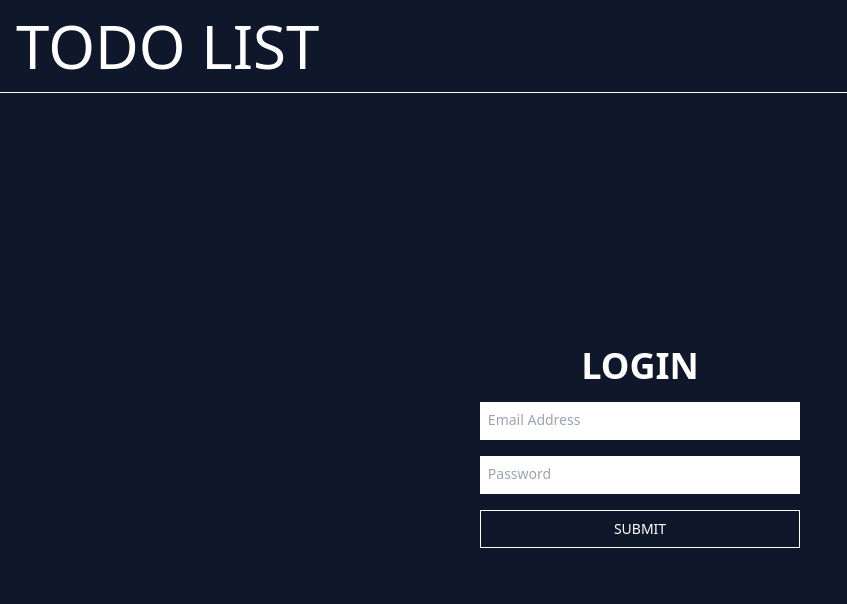
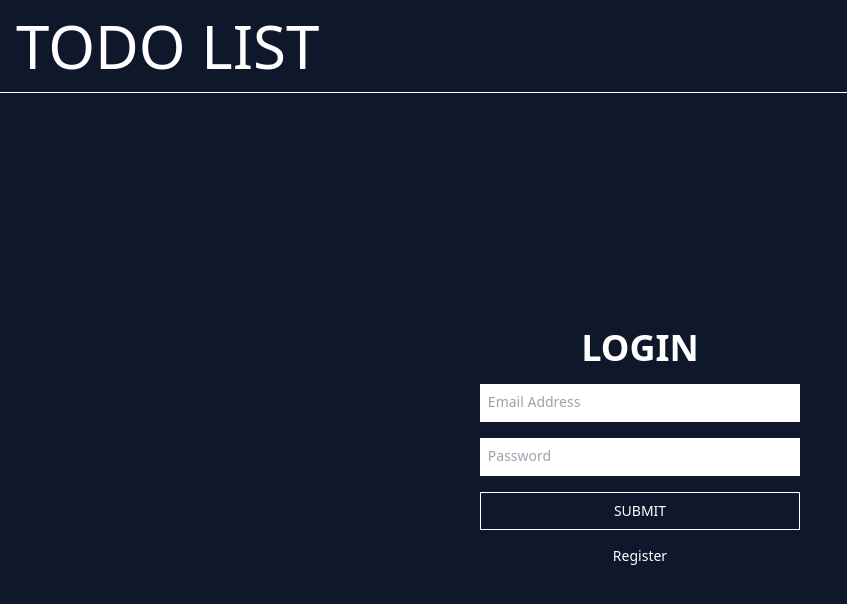
Before and after one commit to Pobarul-islam/nextjs-todoapp, a Next.js app: page /Login in a window 1280 px wide. Shown: the top 604 px of the page, without its empty margins (0-847 px from the left). Built offline with nearby package versions, Linux system fonts and the light colour scheme; no server answers; some icons are missing.

Commit message:
auth added

```diff
--- /dev/null
+++ b/pages/Context/AuthContext.js
@@ -0,0 +1,55 @@
+import React, { useContext, useState, useEffect } from "react";
+
+import {
+  signInWithEmailAndPassword,
+  createUserWithEmailAndPassword,
+  signOut,
+  onAuthStateChanged,
+} from "firebase/auth";
+import auth from "../../firebase";
+
+
+const AuthContext = React.createContext();
+
+export function UseAuth() {
+  return useContext(AuthContext);
+}
+
+export function AuthProvider({ children }) {
+  const [currentUser, setCurrentUser] = useState(null);
+  const [loading, setLoading] = useState(true);
+
+  function signup(email, password) {
+    createUserWithEmailAndPassword(auth, email, password);
+    return;
+  }
+
+  function login(email, password) {
+    return signInWithEmailAndPassword(auth, email, password);
+  }
+
+  function logout() {
+    return signOut(auth);
+  }
+
+  useEffect(() => {
+    const unsubscribe = onAuthStateChanged(auth, async (user) => {
+      setCurrentUser(user);
+      setLoading(false);
+    });
+    return unsubscribe;
+  }, []);
+
+  const value = {
+    currentUser,
+    login,
+    signup,
+    logout,
+  };
+
+  return (
+    <AuthContext.Provider value={value}>
+      {!loading && children}
+    </AuthContext.Provider>
+  );
+}
--- a/pages/Login.js
+++ b/pages/Login.js
@@ -4,6 +4,7 @@ const Login = () => {
   const [email, setEmail] = useState('');
   const [password, setPassword] = useState('');
   const [error, setError] = useState(null);
+    const [isLoggingIn, setIsLoggingIn] = useState(true);
 
   function submitHandler() {
     if (!email || !password) {
@@ -15,7 +16,7 @@ const Login = () => {
   return (
     <div className="flex-1 text-xs sm:text-sm flex flex-col justify-center items-center gap-2 sm:gap-4">
       <h1 className="font-extrabold select-none text-2xl sm:text-4xl uppercase">
-        Login
+        {isLoggingIn ? "Login" : "register"}
       </h1>
       {error && (
         <div className="w-full max-w-[40ch] border-rose-400 border text-center border-solid text-rose-400 py-2">
@@ -42,6 +43,12 @@ const Login = () => {
       >
         <h2 className="relative z-20">SUBMIT</h2>
       </button>
+      <h2
+        className="duration-300 hover:scale-110 cursor-pointer"
+        onClick={() => setIsLoggingIn(!isLoggingIn)}
+      >
+        {!isLoggingIn ? "Login" : "Register"}
+      </h2>
     </div>
   );
 };
--- a/pages/_app.js
+++ b/pages/_app.js
@@ -1,11 +1,14 @@
 import '../styles/globals.css'
+import { AuthProvider } from './Context/AuthContext';
 import Layout from './Layout'
 
 function MyApp({ Component, pageProps }) {
   return (
-    <Layout>
-      <Component {...pageProps} />
-    </Layout>
+    <AuthProvider>
+      <Layout>
+        <Component {...pageProps} />
+      </Layout>
+    </AuthProvider>
   );
 }
 
--- a/pages/index.js
+++ b/pages/index.js
@@ -1,7 +1,12 @@
 import React from 'react';
+import { UseAuth } from './Context/AuthContext';
+
+
 import Login from './Login';
 
 const index = () => {
+  const { currentUser } = UseAuth();
+  console.log(currentUser)
   return (
     <div>
       <Login/>
```
